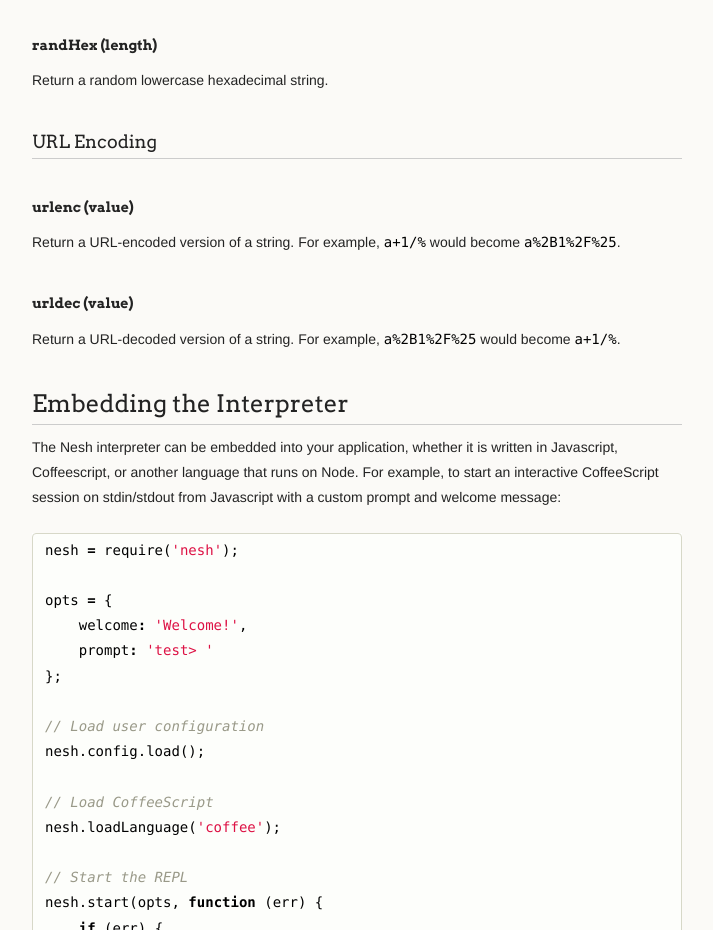
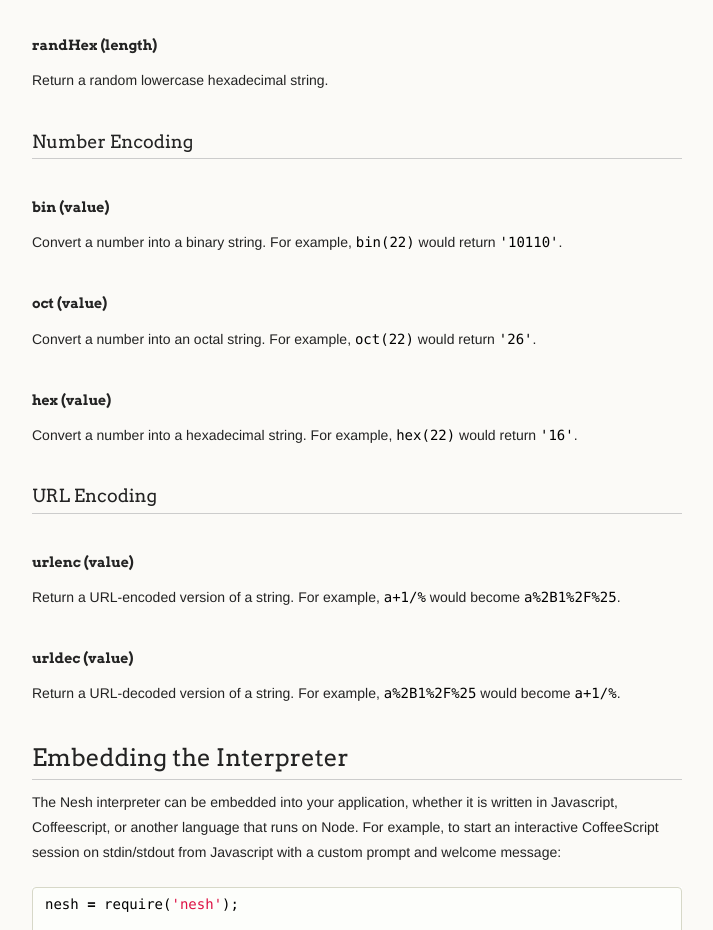
Before and after one commit to danielgtaylor/nesh, a plain HTML site: page index.html in a window 1280 px wide. Shown: the part 4945-5875 px from the top of the page, without its empty margins (278-991 px from the left). Drawn offline with Linux system fonts and the light colour scheme.

```diff
--- a/index.html
+++ b/index.html
@@ -185,6 +185,20 @@
 <h4>randHex (length)</h4>
 
 <p>Return a random lowercase hexadecimal string.</p>
+
+<h3>Number Encoding</h3>
+
+<h4>bin (value)</h4>
+
+<p>Convert a number into a binary string. For example, <code>bin(22)</code> would return <code>'10110'</code>.</p>
+
+<h4>oct (value)</h4>
+
+<p>Convert a number into an octal string. For example, <code>oct(22)</code> would return <code>'26'</code>.</p>
+
+<h4>hex (value)</h4>
+
+<p>Convert a number into a hexadecimal string. For example, <code>hex(22)</code> would return <code>'16'</code>.</p>
 
 <h3>URL Encoding</h3>
 
```
Also changed, not shown: params.json (+1 -1 lines).
